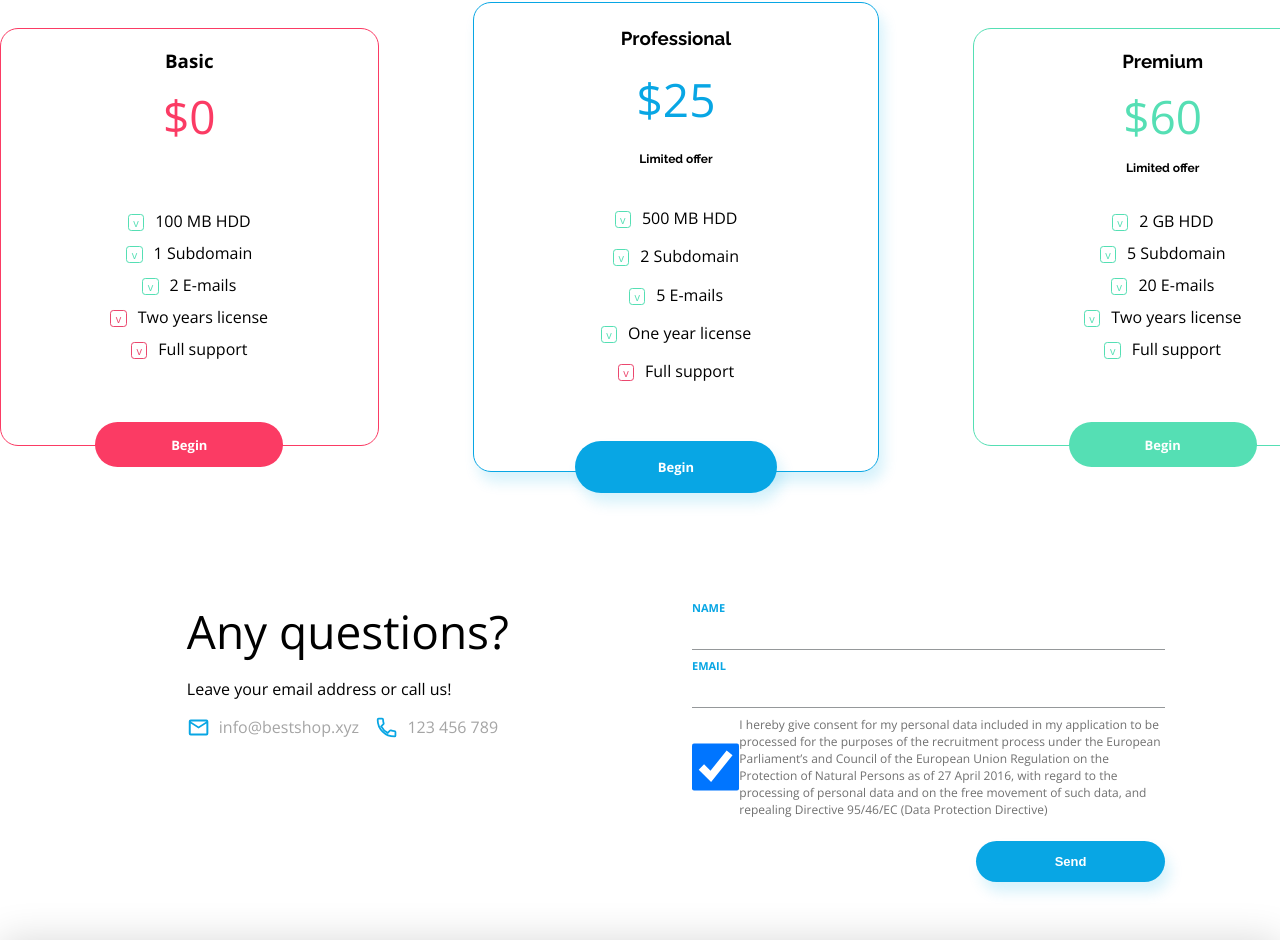
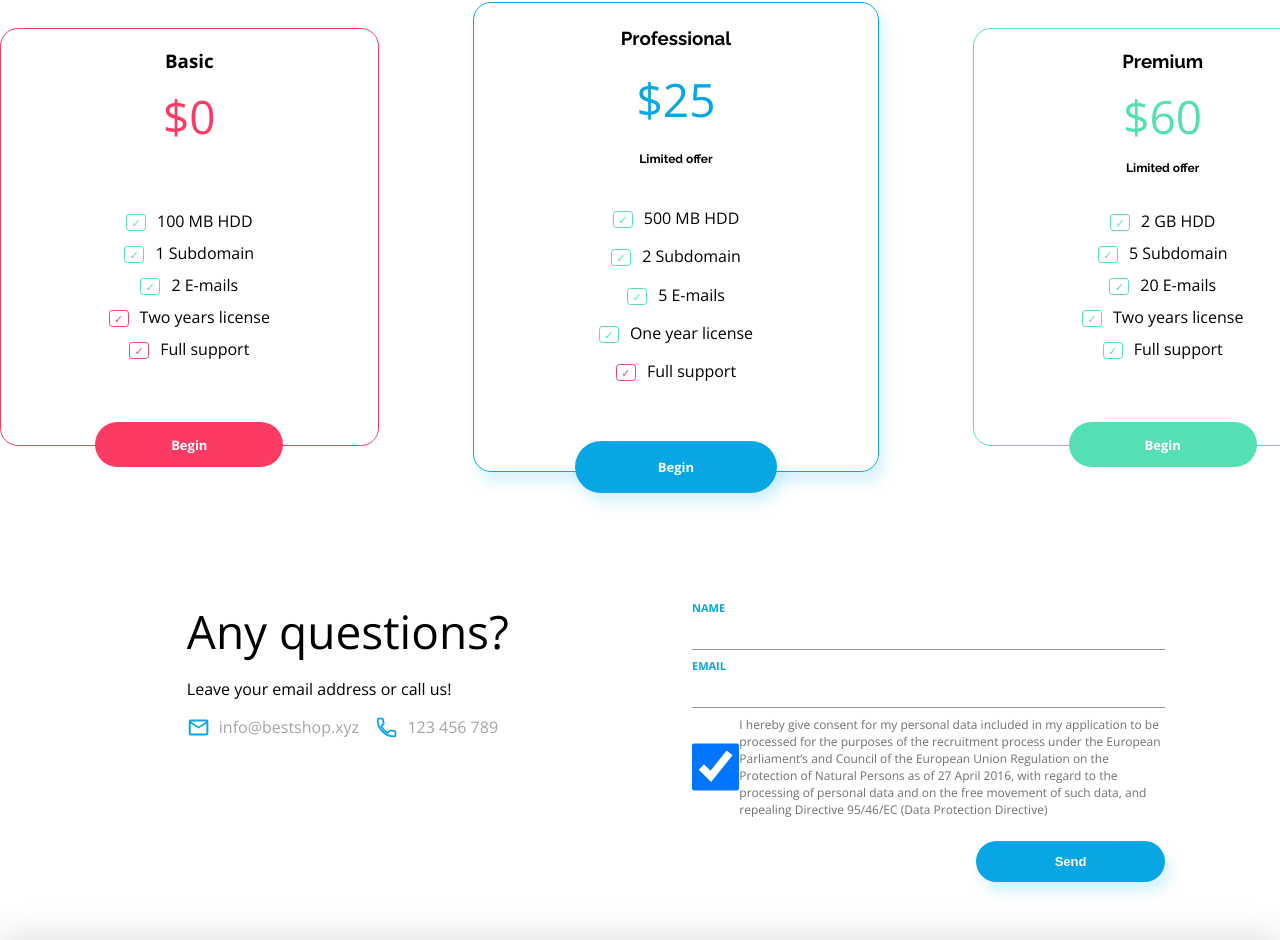
Before and after one commit to darekrcl/workshop-design, a plain HTML site: page index.html in a window 1280 px wide. Shown: the part 2977-3917 px from the top of the page. Drawn offline with nearby package versions, Linux system fonts and the light colour scheme.

Commit message:
zmiana encji check

```diff
--- a/css/main.css
+++ b/css/main.css
@@ -416,7 +416,7 @@ header .button:hover,
 }
 
 .pricing__checked::before {
-    content: "v";
+    content: "\02713";
     font-size: 11px;
     padding: 0 .4em;
     color: var(--third-color);
```
